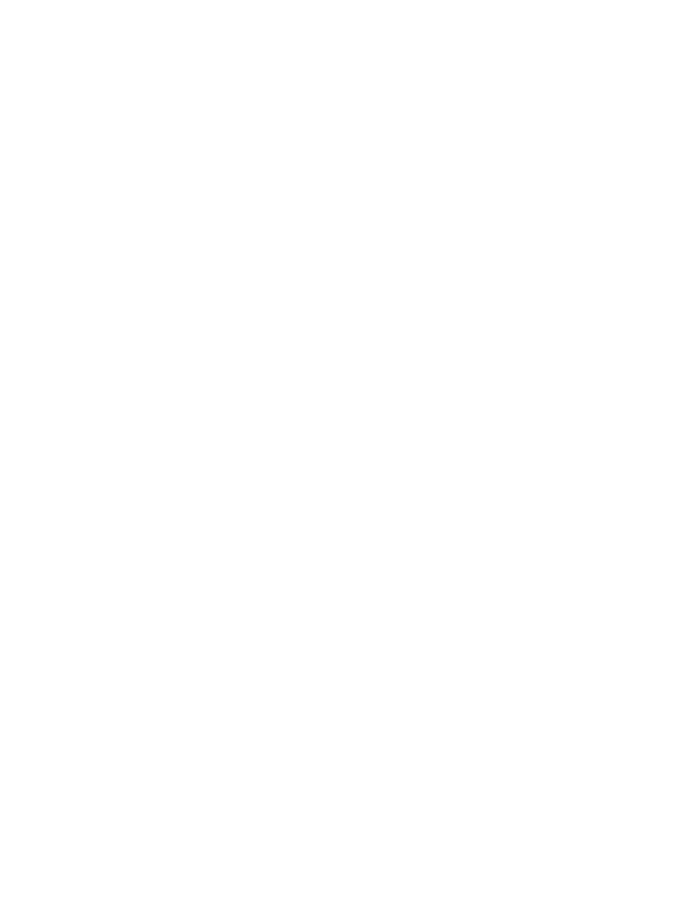
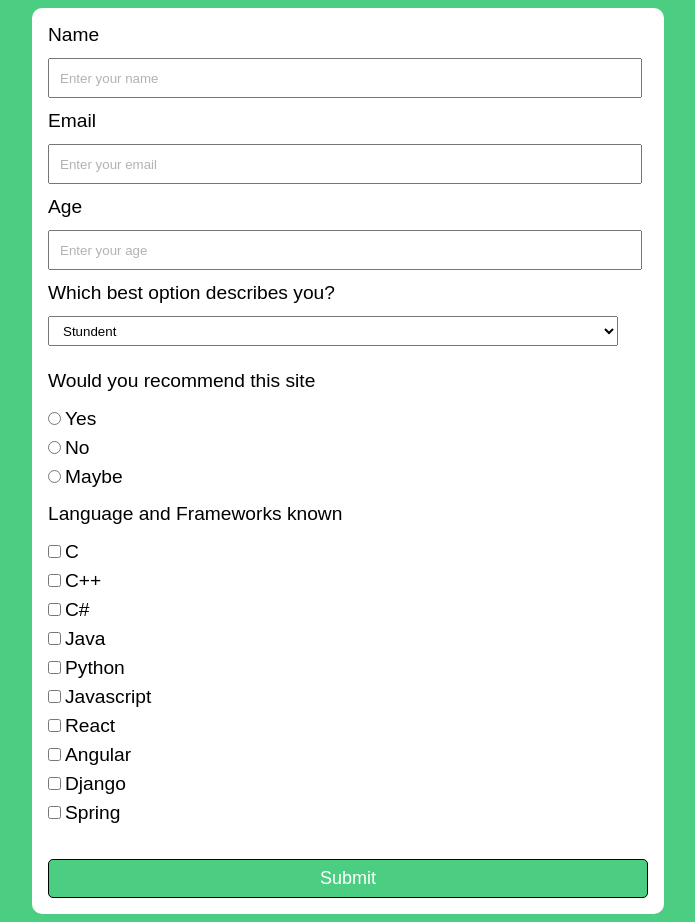
Before and after one commit to diegoals13/HTML-Forms, a plain HTML site: page index.html in a window 1280 px wide. Shown: the whole page, without its empty margins (292-987 px from the left). Before the commit the page ends 800 px from the top, so only its background shows below. Drawn offline with Linux system fonts and the light colour scheme.

Commit message:
html y css acabado

```diff
--- a/index.html
+++ b/index.html
@@ -4,8 +4,51 @@
     <meta charset="UTF-8">
     <meta name="viewport" content="width=device-width, initial-scale=1.0">
     <title>HTML Forms</title>
+    <link rel="stylesheet" href="style.css">
 </head>
 <body>
-
+    <form method="post">
+        <label for="name">Name</label><br>
+        <input type="text" id="name" name="user_name" value="Enter your name"><br>
+        <label for="email">Email</label><br>
+        <input type="email" id="email" name="user_email" value="Enter your email"><br>
+        <label for="age">Age</label><br>
+        <input type="age" id="age" name="user_age" value="Enter your age"><br>
+        <label for="option">Which best option describes you?</label><br>
+        <select name="option" id="option">
+            <option value="student">Stundent</option>
+            <option value="teacher">Teacher</option>
+            <option value="other">Other</option>
+        </select>
+        <p>Would you recommend this site</p>
+        <input type="radio" id="yes" name="yes" value="yes">
+        <label for="yes">Yes</label><br>
+        <input type="radio" id="no" name="no" value="no">
+        <label for="no">No</label><br>
+        <input type="radio" id="maybe" name="maybe" value="maybe">
+        <label for="maybe">Maybe</label>
+        <p>Language and Frameworks known</p>
+        <input type="checkbox" id="c" name="c" value="c">
+        <label for="c">C</label><br>
+        <input type="checkbox" id="c++" name="c++" value="c++">
+        <label for="c++">C++</label><br>
+        <input type="checkbox" id="c#" name="c#" value="c#">
+        <label for="c#">C#</label><br>
+        <input type="checkbox" id="java" name="java" value="java">
+        <label for="java">Java</label><br>
+        <input type="checkbox" id="python" name="python" value="python">
+        <label for="python">Python</label><br>
+        <input type="checkbox" id="javascript" name="javascript" value="javascript">
+        <label for="javascript">Javascript</label><br>
+        <input type="checkbox" id="react" name="react" value="react">
+        <label for="react">React</label><br>
+        <input type="checkbox" id="angular" name="angular" value="angular">
+        <label for="angular">Angular</label><br>
+        <input type="checkbox" id="django" name="django" value="django">
+        <label for="django">Django</label><br>
+        <input type="checkbox" id="sping" name="spring" value="spring">
+        <label for="spring">Spring</label><br>
+        <input type="submit" value="Submit">
+    </form>
 </body>
 </html>
--- a/style.css
+++ b/style.css
@@ -0,0 +1,51 @@
+body {
+    background-color: rgb(76, 206, 130);
+}
+/*Estilo formulario*/
+form{
+    width:600px;
+    padding:16px;
+    border-radius:10px;
+    margin:auto;
+     background-color: white;
+}
+/*Estilo de las encuestas*/
+form input[type="text"],
+form input[type="email"],
+form input[type="age"],
+select {
+	width:570px;
+    height: 30px;
+	padding:3px 10px;
+	margin:12px 0;
+	display:inline-block;
+}
+form input[value="Enter your name"],
+form input[value="Enter your email"],
+form input[value="Enter your age"] {
+    color: rgba(157, 158, 158, 0.795);
+}
+form input[type="checkbox"],
+form input[type="radio"] {
+    margin:8px 0;
+}
+/*Estilo del botón*/
+form input[type="submit"]{
+	width:100%;
+	padding:8px 16px;
+	margin-top:32px;
+	border:1px solid #000;
+	border-radius:5px;
+	display:block;
+	color:#fff;
+	background-color:rgb(76, 206, 130);
+    font-size:large;
+    cursor:pointer;
+}
+/*Fuente general*/
+p,
+label {
+    font-family: sans-serif;
+    font-size:larger;
+    margin: 12px 0;
+}
```
